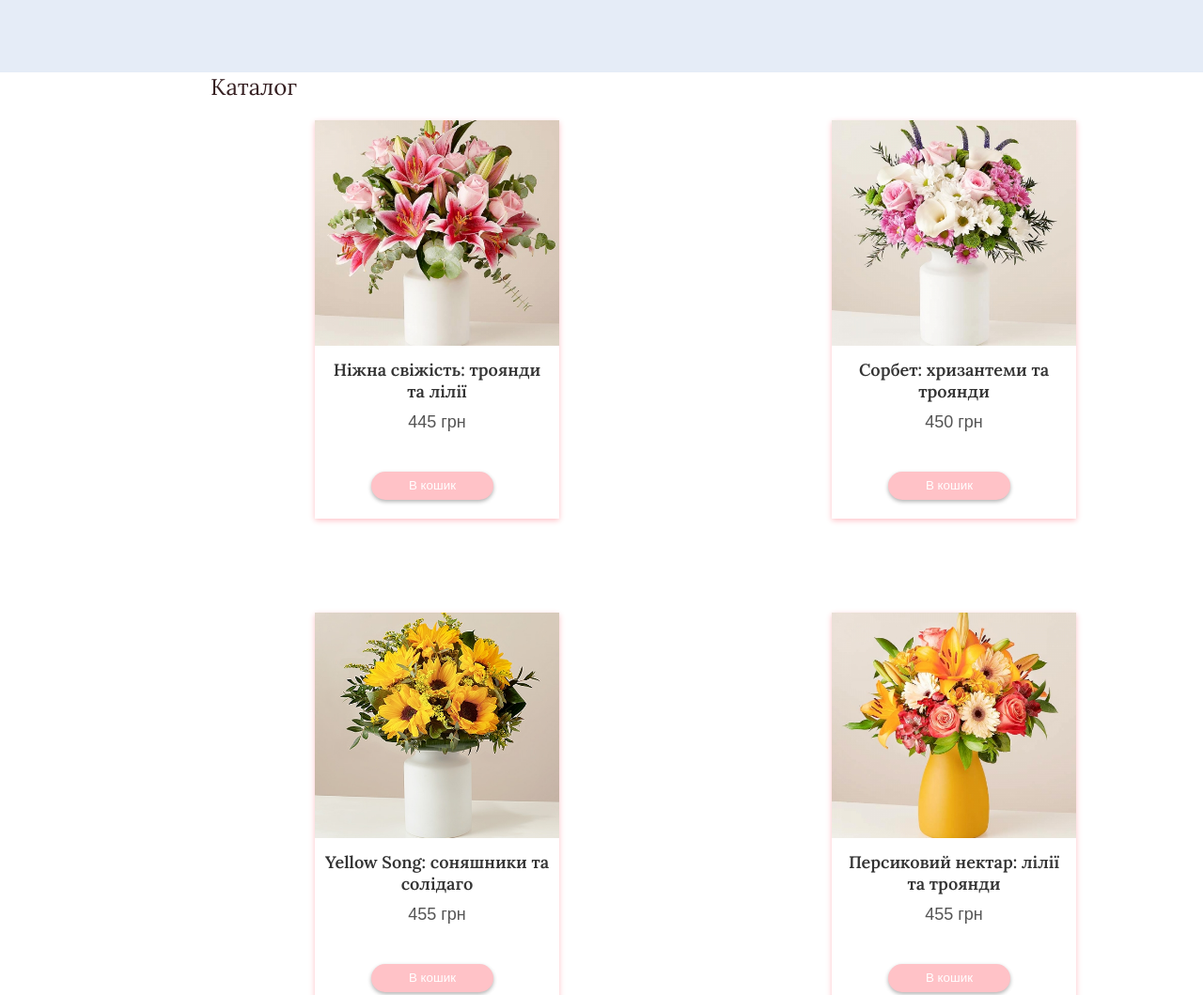
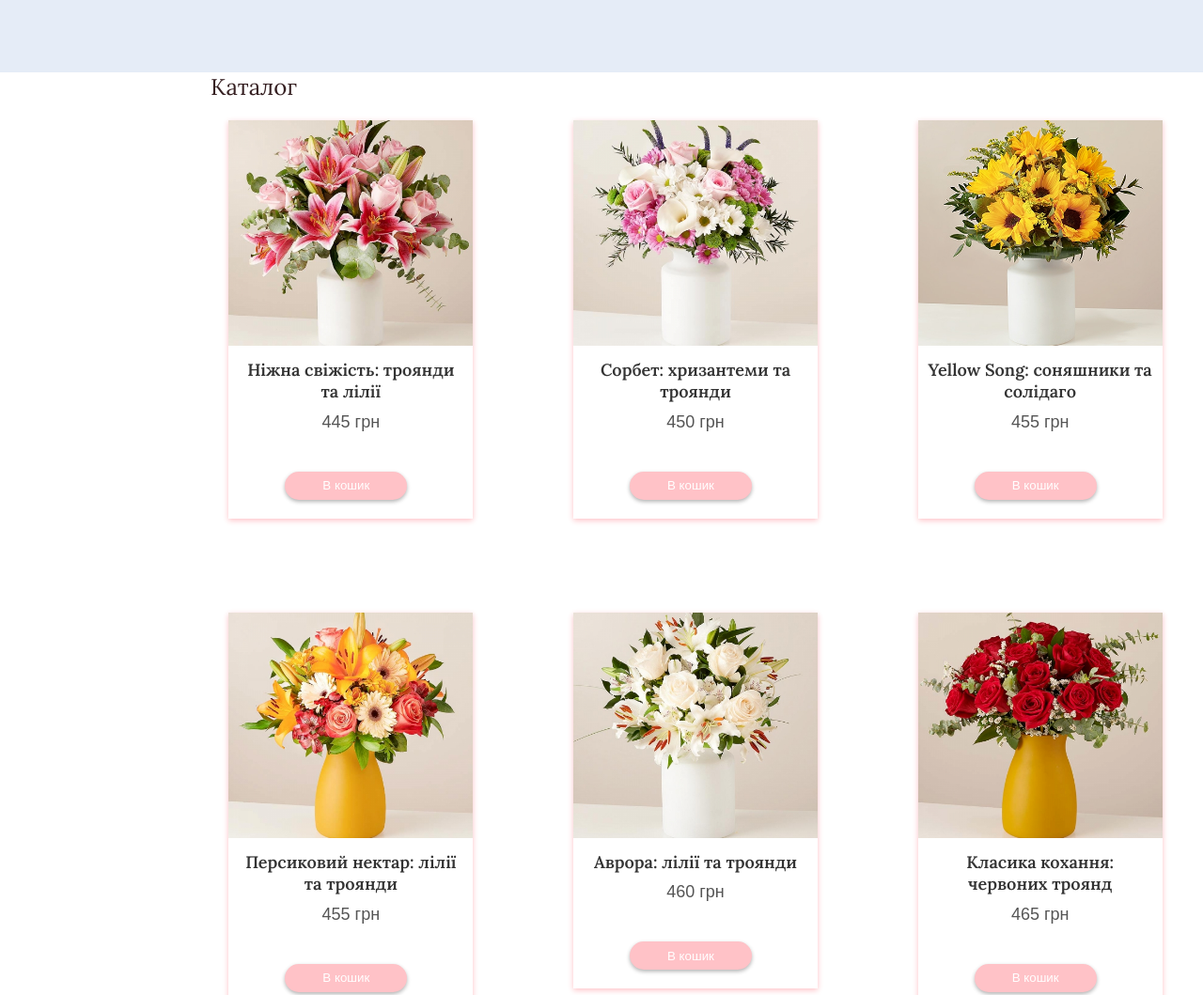
Before and after one commit to Sonya-docx/Flowers, a plain HTML site: page index.html in a window 1280 px wide. Shown: the part 1267-2326 px from the top of the page at 94% size. Drawn offline with Linux system fonts and the light colour scheme; a web font is replaced by a local one.

Commit message:
last css!!!

```diff
--- a/css/style.css
+++ b/css/style.css
@@ -302,7 +302,7 @@ h5 {
 
 .catalog_dynamic {
     display: grid;
-    grid-template-columns: repeat(auto-fill, minmax(280px, 1fr));
+    grid-template-columns: repeat(3, 1fr);
     gap: 100px;
     padding: 20px 40px;
     align-items: start;
```
